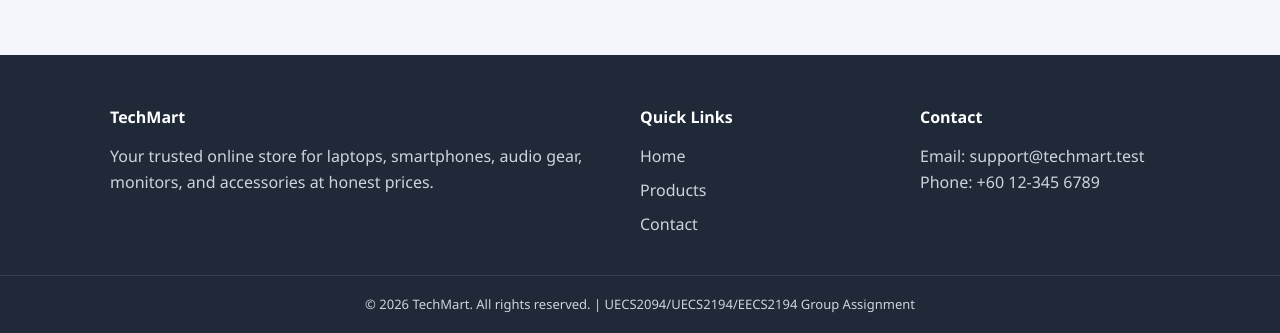
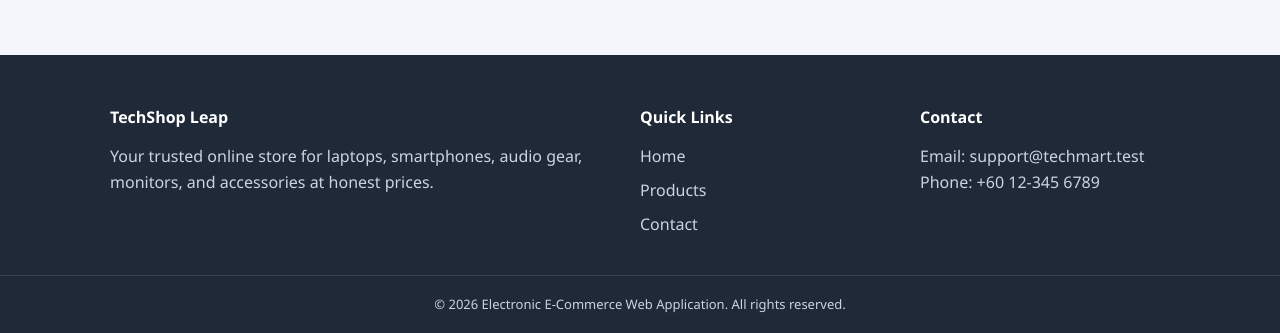
Before and after one commit to CJY333555/Electronic-E-Commerce-Web, a PHP site: page /index.php in a window 1280 px wide. Shown: the part 2940-3273 px from the top of the page. Run offline with PHP 8.4, Linux system fonts and the light colour scheme; data comes from the database, SQL or seed files in the repository.

Commit message:
Update footer branding and copyright text

```diff
--- a/Electronic E-Commerce Web/includes/footer.php
+++ b/Electronic E-Commerce Web/includes/footer.php
@@ -3,7 +3,7 @@
 <footer class="site-footer">
     <div class="footer-content">
         <div class="footer-col">
-            <h3>TechMart</h3>
+            <h3>TechShop Leap</h3>
             <p>Your trusted online store for laptops, smartphones, audio gear, monitors, and accessories at honest prices.</p>
         </div>
         <div class="footer-col">
@@ -20,7 +20,7 @@
         </div>
     </div>
     <div class="footer-bottom">
-        <p>&copy; <?php echo date("Y"); ?> TechMart. All rights reserved. | UECS2094/UECS2194/EECS2194 Group Assignment</p>
+        <p>&copy; <?php echo date("Y"); ?> Electronic E-Commerce Web Application. All rights reserved.</p>
     </div>
 </footer>
 
```
